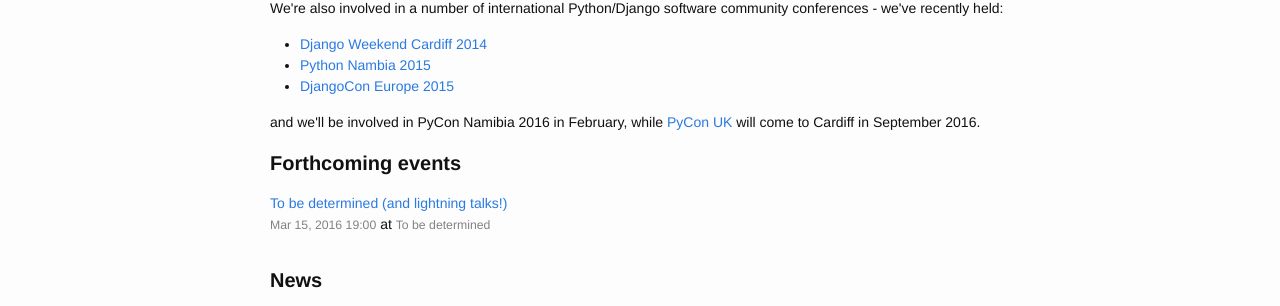
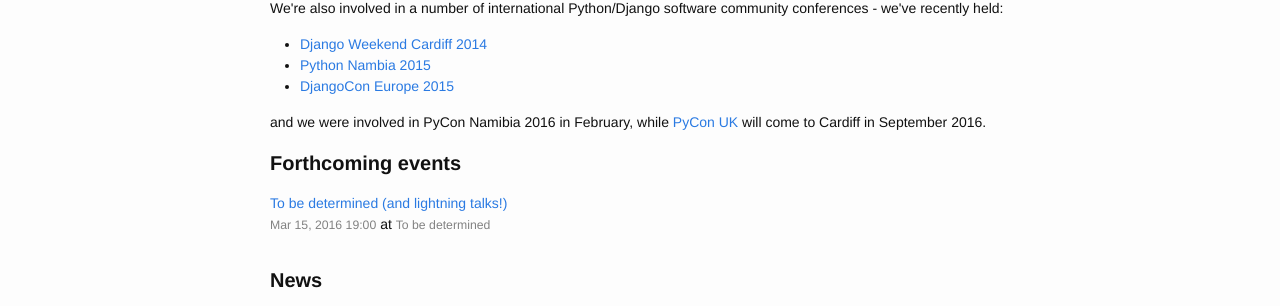
Before and after one commit to PyDiff/PyDiff.github.io, a Jekyll site: the page built from index.html, in a window 1280 px wide. Shown: the part 202-508 px from the top of the page. Built offline with Jekyll 4.4.1, drawn with Linux system fonts in a browser that asks for light colours.

Commit message:
Changing tense.

```diff
--- a/index.html
+++ b/index.html
@@ -18,7 +18,7 @@
     <li><a href="http://2015.djangocon.eu">DjangoCon Europe 2015</a></li>
   </ul>
 
-and we'll be involved in PyCon Namibia 2016 in February, while <a href="http://pyconuk.org">PyCon UK</a> will come to Cardiff in September 2016.</p>
+and we were involved in PyCon Namibia 2016 in February, while <a href="http://pyconuk.org">PyCon UK</a> will come to Cardiff in September 2016.</p>
   <h1 class="page-heading">Forthcoming events</h1>
 
   {% capture current_date %} {{ 'now' | date: '%s'}} {% endcapture %}
```
